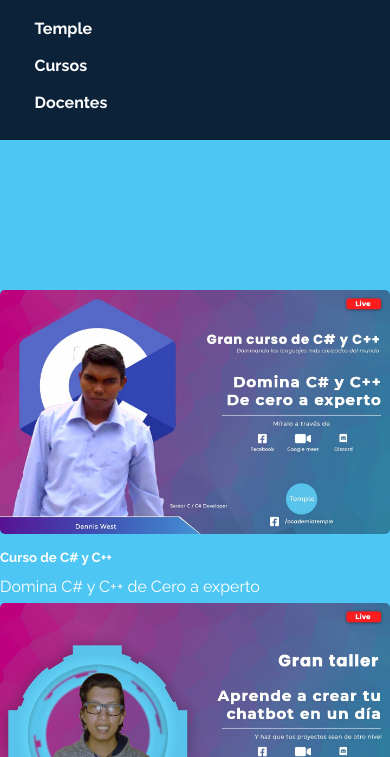
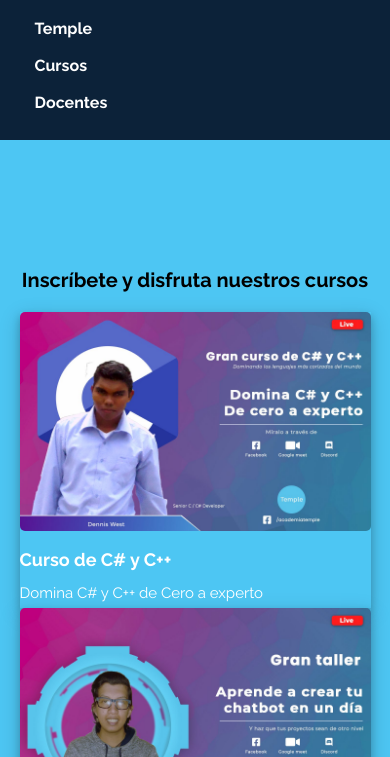
Before and after one commit to AcademiaTemple/website, a Gatsby site: page /courses in a window 390 px wide. Shown: the part 87-844 px from the top of the page. Built offline with nearby package versions, Linux system fonts and the light colour scheme; Gatsby itself is replaced by a stand-in of ours.

Commit message:
estilos inicio arreglados, problema con window arreglado y grid de cursos arreglado

```diff
--- a/src/components/cursos/card/card.css
+++ b/src/components/cursos/card/card.css
@@ -1,5 +1,12 @@
 .card {
     border: none !important;
+    box-shadow: 0 4px 8px 0 rgba(0, 0, 0, 0.2), 0 6px 20px 0 rgba(0, 0, 0, 0.19);
+    transition: all 500ms ease-in-out;
+    cursor: pointer;
+}
+
+.card:hover{
+    box-shadow: 0 4px 8px 0#cfe6ff , 0 6px 20px 0#b3d7fc;
 }
 
 .card-img-top {
@@ -8,7 +15,12 @@
 }
 
 .card-title {
+    font-size: 1.8rem;
     font-weight: 700;
+}
+
+.card-text {
+    font-size: 1.5rem;
 }
 
 .rounded-img-course {
--- a/src/components/cursos/card/card.jsx
+++ b/src/components/cursos/card/card.jsx
@@ -4,8 +4,8 @@ import './card.css';
 function Card(props) {
 
   return (
-    <div className="card">
-        <img src={props.img} className="card-img-top rounded-img-course" alt="..." />
+    <div className="card mb-5">
+        <img src={props.img} className="card-img-top rounded-img-course" alt="img-curso" />
         <div className="card-body">
             <h5 className="card-title">{props.title}</h5>
             <p className="card-text">{props.description}</p>
--- a/src/components/cursos/cursos-data.jsx
+++ b/src/components/cursos/cursos-data.jsx
@@ -1,54 +1,54 @@
 const cursos = [{
         id: "1",
-        img: "cursos/C-CSHARP.jpg",
+        img: "/cursos/C-CSHARP.jpg",
         title: "Curso de C# y C++",
         description: "Domina C# y C++ de Cero a experto",
         link: "#"
     },{
         id: "2",
-        img: "cursos/CHATBOT.jpg",
+        img: "/cursos/CHATBOT.jpg",
         title: "Taller de Chatbot",
         description: "Aprende a crear tu chatbot en un día",
         link: "#"
     },{
         id: "3",
-        img: "cursos/FLUTTER.jpg",
+        img: "/cursos/FLUTTER.jpg",
         title: "Taller de Flutter",
         description: "Implementando de pagos con Flutter y Stripe",
         link: "#"
     },{
         id: "4",
-        img: "cursos/JAVA.jpg",
+        img: "/cursos/JAVA.jpg",
         title: "Curso de Java",
         description: "POO, estructuras de datos y lógica de programación",
         link: "#"
     },{
         id: "5",
-        img: "cursos/MOBILE-FIRST.jpg",
+        img: "/cursos/MOBILE-FIRST.jpg",
         title: "Desarrollo Web",
         description: "Lorem ipsum dolor sit amet consectetur adipisicing elit.",
         link: "#"
     },{
         id: "6",
-        img: "cursos/MS.jpg",
+        img: "/cursos/MS.jpg",
         title: "Taller",
         description: "Lorem ipsum dolor sit amet consectetur adipisicing elit.",
         link: "#"
     },{
         id: "7",
-        img: "cursos/PROGRAMACION.jpg",
+        img: "/cursos/PROGRAMACION.jpg",
         title: "Curso de programación",
         description: "Lorem ipsum dolor sit amet consectetur adipisicing elit.",
         link: "#"
     },{
         id: "6",
-        img: "cursos/UBUNTU.jpg",
+        img: "/cursos/UBUNTU.jpg",
         title: "Curso de Ubuntu",
         description: "Lorem ipsum dolor sit amet consectetur adipisicing elit.",
         link: "#"
     },{
         id: "7",
-        img: "cursos/UI-UX.jpg",
+        img: "/cursos/UI-UX.jpg",
         title: "Curso de UI/UX",
         description: "Lorem ipsum dolor sit amet consectetur adipisicing elit.",
         link: "#"
--- a/src/pages/courses.js
+++ b/src/pages/courses.js
@@ -8,18 +8,21 @@ export default function Courses() {
     return (
         <div>
             <Navbar />
-            <div className = "cuerpo-pagina" >
-            <div className = "row" >
-                {
-                    cursos.map((props, index) => (
-                        <div key = { index } className = "col-12 col-sm-3" >
-                            <Card {...props }/>
-                        </div>
-                    ))
-                }
+            <div className="contenedor cuerpo-pagina">
+                <div className="centrar-texto">
+                    <h2 className="titulo-seccion">Inscríbete y disfruta nuestros cursos</h2>
+                </div>
+                <div className="row" >
+                    {
+                        cursos.map((props, index) => (
+                            <div key={index} className="col-12 col-md-6 col-lg-4" >
+                                <Card {...props} />
+                            </div>
+                        ))
+                    }
+                </div>
             </div>
             <Footer />
-            </div>
         </div>
     )
 }
--- a/src/styles/global.css
+++ b/src/styles/global.css
@@ -1,5 +1,4 @@
 @import url('https://fonts.googleapis.com/css2?family=Montserrat:ital,wght@1,500&family=Raleway:wght@100;300;400;600;700&family=Roboto:wght@500;600&display=swap');
-
 body {
   font-family: Raleway, Roboto, Arial, Helvetica, sans-serif !important;
   font-size: 1.6rem;
@@ -112,6 +111,16 @@ h4 {
   }
 }
 
+.cuerpo-pagina {
+  padding-top: 12rem;
+}
+
+@media (min-width: 768px) {
+  .cuerpo-pagina {
+    padding-top: 15rem;
+  }
+}
+
 .titulo-seccion {
   font-size: 2rem;
   color: #000;
@@ -182,9 +191,7 @@ h4 {
   width: 100%;
 }
 
-.cuerpo-pagina {
-  padding-top: 15rem;
-}
+/*Cursos*/
 
 .course-teacher {
   padding: 10%;
```
Also changed, not shown: src/pages/index.js (+42 -3 lines), static/flechita.png (added), 2 other files.
